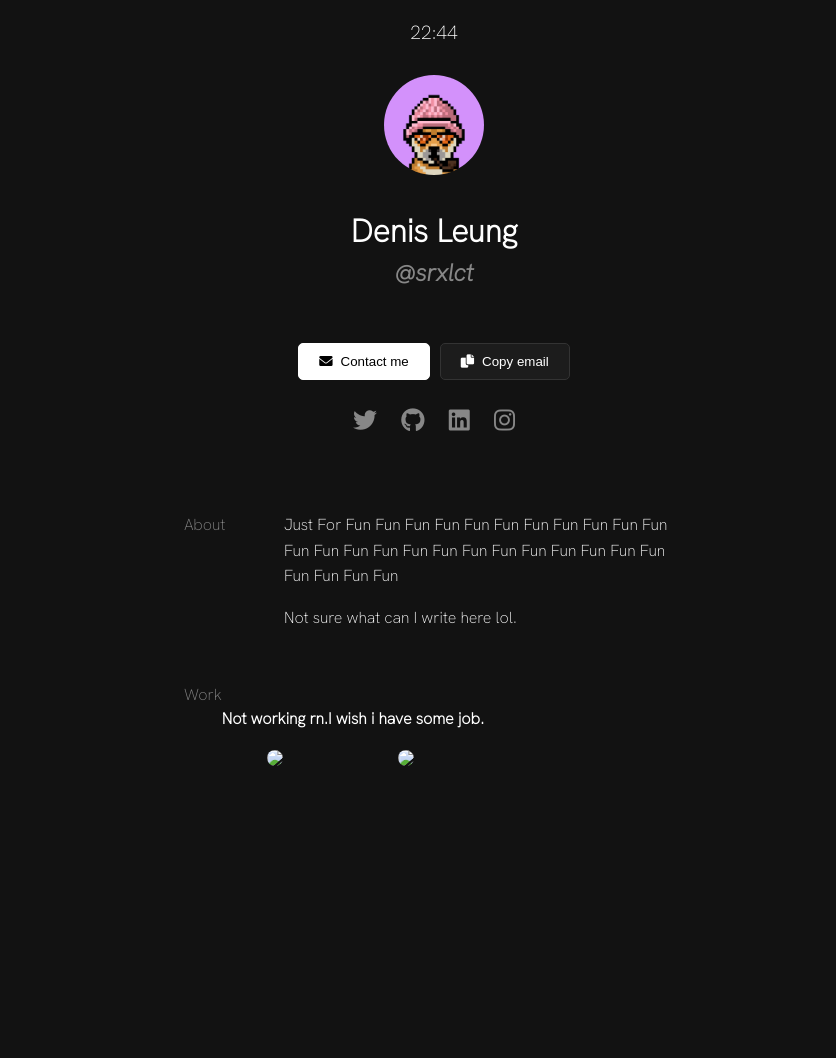
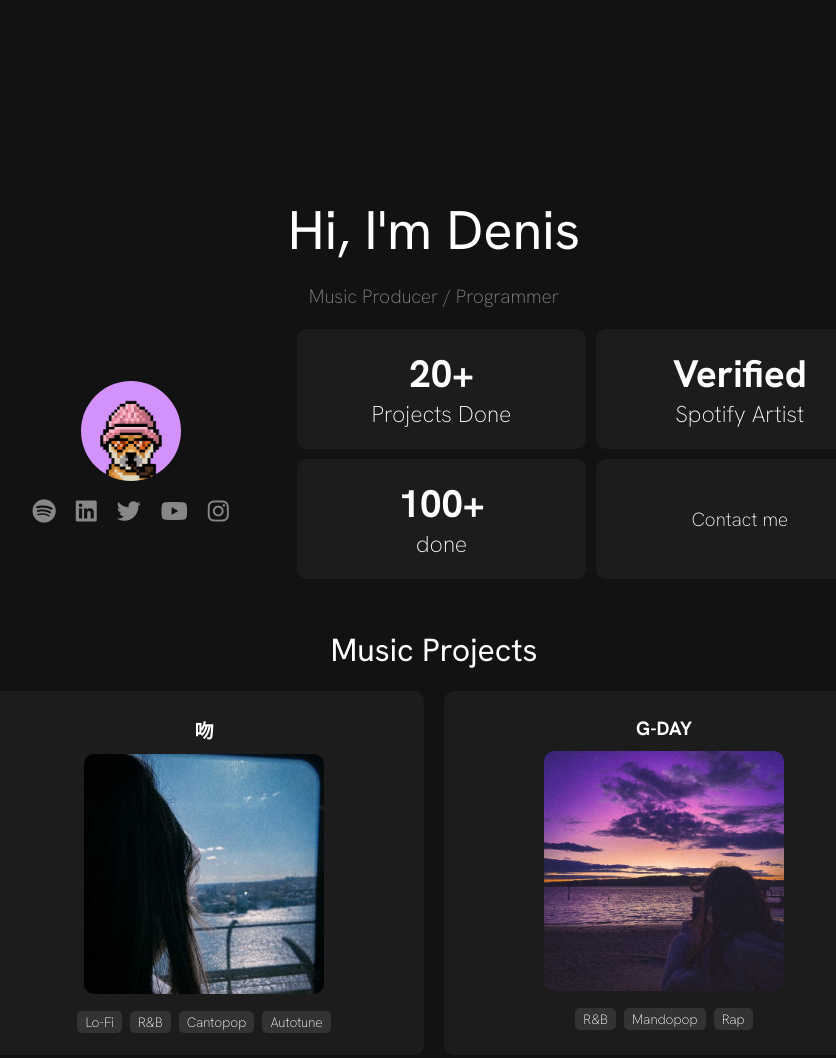
Before and after one commit to srxlct03/website, a plain HTML site: page index.html in a window 1280 px wide. Shown: the top 1058 px of the page, without its empty margins (206-1042 px from the left). Before the commit the page ends 811 px from the top, so only its background shows below. Drawn offline with nearby package versions, Linux system fonts and the light colour scheme.

Commit message:
Changed layout

```diff
--- a/index.html
+++ b/index.html
@@ -3,13 +3,13 @@
 <head>
     <meta charset="UTF-8">
     <meta name="viewport" content="width=device-width, initial-scale=1.0">
-    <title>srxlct</title>
+    <title>srx | Denis</title>
     <link rel="stylesheet" href="styles.css">
     <link rel="stylesheet" href="https://cdnjs.cloudflare.com/ajax/libs/font-awesome/6.0.0-beta3/css/all.min.css">
     <link rel="preconnect" href="https://fonts.googleapis.com">
     <link rel="preconnect" href="https://fonts.gstatic.com" crossorigin>
     <script src="https://cdnjs.cloudflare.com/ajax/libs/gsap/3.9.1/gsap.min.js"></script>
-    <link href="https://fonts.googleapis.com/css2?family=Hanken+Grotesk:ital,wght@0,200;1,200&display=swap" rel="stylesheet">
+    <link href="https://fonts.googleapis.com/css2?family=Hanken+Grotesk:wght@200;400;700&display=swap" rel="stylesheet">
 </head>
 <body>
     <div id="preloader">
@@ -47,47 +47,77 @@
             </g>
         </svg>
     </div>
-    <header>
-        <div class="time" id="time"></div>
+    <main>
+        <section class="hero">
+            <h1>Hi, I'm Denis</h1>
+            <p>Music Producer / Programmer</p>
+            <div class="grid-container">
                 <div class="profile">
                     <img src="images/profile.jpeg" alt="Profile Picture">
-            <h1>Denis Leung</h1>
-            <h2>@srxlct</h2>
+                    <div class="social-media">
+                        <a href="#"><i class="fab fa-spotify"></i></a>
+                        <a href="#"><i class="fab fa-linkedin"></i></a>
+                        <a href="#"><i class="fab fa-twitter"></i></a>
+                        <a href="#"><i class="fab fa-youtube"></i></a>
+                        <a href="#"><i class="fab fa-instagram"></i></a>
                     </div>
-        <div class="buttons">
-            <button id="contact-me">
-                <i class="fas fa-envelope"></i> Contact me
-            </button>
-            <button id="copy-email">
-                <i class="fas fa-copy"></i> Copy email
-            </button>
                 </div>
-        <div class="social-media">
-            <a href="https://twitter.com/s1n3ddd" target="_blank"><i class="fab fa-twitter"></i></a>
-            <a href="https://github.com/srxlct03" target="_blank"><i class="fab fa-github"></i></a>
-            <a href="https://linkedin.com/in/yourprofile" target="_blank"><i class="fab fa-linkedin"></i></a>
-            <a href="https://instagram.com/srxlct" target="_blank"><i class="fab fa-instagram"></i></a>
+                <div class="profile-info">
+                    <div class="stat-item">
+                        <span class="bold">20+</span>
+                        <span class="normal">Projects Done</span>
                     </div>
-    </header>
-    <main>
-        <section class="about">
-            <div class="about-content">
-                <h3>About</h3>
+                    <div class="stat-item">
+                        <span class="bold">Verified</span>
+                        <span class="normal">Spotify Artist</span>
                     </div>
-            <div class="about-text">
-                <p>Just For Fun Fun Fun Fun Fun Fun Fun Fun Fun Fun Fun Fun Fun Fun Fun Fun Fun Fun Fun Fun Fun Fun Fun Fun Fun Fun Fun Fun</p>
-                <p>Not sure what can I write here lol.</p>
+                    <div class="stat-item">
+                        <span class="bold">100+</span>
+                        <span class="normal">done</span>
+                    </div>
+                    <div class="stat-item" onclick="location.href='mailto:sr@srxlct.com'"><span>Contact me</span></div>
+                </div>
             </div>
         </section>
-        <section class="work">
-            <h3>Work</h3>
-            <div class="work-item">
-                <h4>Not working rn.</h4>
-                <img src="images/gamma.jpg">
+        <section class="projects">
+            <h2>Music Projects</h2>
+            <div class="projects-grid">
+                <div class="project-item" onclick="location.href='wen'">
+                    <h3>吻</h3>
+                    <img src="images/wen.jpg" alt="吻">
+                    <div class="project-tags">
+                        <span class="tag">Lo-Fi</span>
+                        <span class="tag">R&B</span>
+                        <span class="tag">Cantopop</span>
+                        <span class="tag">Autotune</span>
                     </div>
-            <div class="work-item">
-                <h4>I wish i have some job.</h4>
-                <img src="images/beta.jpg">
+                </div>
+                <div class="project-item" onclick="location.href='gday.html'">
+                    <h3>G-DAY</h3>
+                    <img src="images/gday.jpg" alt="G-DAY">
+                    <div class="project-tags">
+                        <span class="tag">R&B</span>
+                        <span class="tag">Mandopop</span>
+                        <span class="tag">Rap</span>
+                    </div>
+                </div>
+                <div class="project-item" data-url="befriend">
+                    <h3>Be Friend</h3>
+                    <img src="images/befriend.jpg" alt="Be Friend">
+                    <div class="project-tags">
+                        <span class="tag">Mandopop</span>
+                        <span class="tag">Hiphop</span>
+                    </div>
+                </div>
+                <div class="project-item" data-url="buke">
+                    <h3>不可</h3>
+                    <img src="images/buke.jpg" alt="不可">
+                    <div class="project-tags">
+                        <span class="tag">R&B</span>
+                        <span class="tag">Cantopop</span>
+                        <span class="tag">Autotune</span>
+                    </div>
+                </div>
             </div>
         </section>
     </main>
--- a/scripts.js
+++ b/scripts.js
@@ -1,53 +1,5 @@
 document.addEventListener("DOMContentLoaded", () => {
-    function updateTime() {
-        const timeElement = document.getElementById('time');
-        const now = new Date();
-        const hours = String(now.getHours()).padStart(2, '0');
-        const minutes = String(now.getMinutes()).padStart(2, '0');
-        timeElement.textContent = `${hours}:${minutes}`;
-    }
-
-    setInterval(updateTime, 1000);
-    updateTime();
-
-    const contactMeButton = document.getElementById('contact-me');
-    const copyEmailButton = document.getElementById('copy-email');
-
-    contactMeButton.addEventListener('click', () => {
-        window.location.href = 'mailto:sr@srxlct.com';
-    });
-
-    copyEmailButton.addEventListener('click', () => {
-        navigator.clipboard.writeText("sr@srxlct.com").then(() => {
-            showCustomPopup("Email copied to clipboard!");
-            copyEmailButton.classList.add('copied');
-            copyEmailButton.innerHTML = '<i class="fas fa-check"></i> Copied';
-            setTimeout(() => {
-                copyEmailButton.classList.remove('copied');
-                copyEmailButton.innerHTML = '<i class="fas fa-copy"></i> Copy email';
-            }, 3000);
-        });
-    });
-
-    function showCustomPopup(message) {
-        const popup = document.createElement('div');
-        popup.className = 'custom-popup';
-        popup.textContent = message;
-        document.body.appendChild(popup);
-
-        setTimeout(() => {
-            popup.classList.add('visible');
-        }, 10);
-
-        setTimeout(() => {
-            popup.classList.remove('visible');
-            setTimeout(() => {
-                document.body.removeChild(popup);
-            }, 500);
-        }, 3000);
-    }
-
-    // GSAP animation for SVG draw
+    // Preloader functionality
     gsap.to(".draw", {
         duration: 2,
         strokeDashoffset: 0,
@@ -63,4 +15,19 @@ document.addEventListener("DOMContentLoaded", () => {
             });
         }
     });
+
+    // Book a call button functionality
+    const bookCallButton = document.querySelector('.book-call');
+    bookCallButton.addEventListener('click', () => {
+        window.location.href = 'mailto:your-email@example.com';
+    });
+
+    // Project item click functionality
+    const projectItems = document.querySelectorAll('.project-item');
+    projectItems.forEach(item => {
+        item.addEventListener('click', () => {
+            const projectName = item.getAttribute('data-url');
+            window.location.href = `https://srxlct.com/${projectName}`;
+        });
+    });
 });
--- a/styles.css
+++ b/styles.css
@@ -1,3 +1,17 @@
+body {
+    margin: 0;
+    font-family: 'Hanken Grotesk', sans-serif;
+    background-color: #121212;
+    color: #ffffff;
+    display: flex;
+    flex-direction: column;
+    align-items: center;
+    justify-content: center;
+    min-height: 100vh;
+    padding: 0 20px;
+    font-weight: 200;
+}
+
 #preloader {
     position: fixed;
     width: 100%;
@@ -24,230 +38,164 @@
     stroke-dashoffset: 1000;
 }
 
-body {
-    margin: 0;
-    font-family: 'Hanken Grotesk', sans-serif;
-    background-color: #121212;
-    color: #ffffff;
+main {
+    margin-top: 150px; /* Reduced top margin */
+    text-align: center;
+}
+
+.hero {
+    margin-top: 20px;
+}
+
+.hero h1 {
+    font-size: 3.4em;
+    margin-bottom: 10px;
+    font-weight: 500;
+}
+
+.hero p {
+    font-size: 1.2em;
+    color: #878787;
+    margin-bottom: 10px;
+}
+
+.grid-container {
+    display: grid;
+    grid-template-columns: 1fr 2fr;
+    gap: 20px;
+    align-items: center;
+    margin-top: 20px;
+    max-width: 900px;
+    width: 100%;
+}
+
+.profile {
+    text-align: center;
+}
+
+.profile img {
+    width: 100px;
+    height: 100px;
+    border-radius: 50%;
+}
+
+.social-media {
+    display: flex;
+    justify-content: center;
+    margin-top: 10px;
+}
+
+.social-media a {
+    margin: 0 10px;
+    color: #878787;
+    text-decoration: none;
+    font-size: 1.5em;
+}
+
+.social-media a:hover {
+    color: #aacef1;
+}
+
+.profile-info {
+    display: grid;
+    grid-template-columns: 1fr 1fr;
+    gap: 10px;
+}
+
+.stat-item {
+    background-color: #1c1c1c;
+    border-radius: 10px;
+    padding: 20px;
+    text-align: center;
+    font-size: 1.2em;
     display: flex;
     flex-direction: column;
     align-items: center;
     justify-content: center;
-    min-height: 100vh;
-    font-optical-sizing: auto;
-    font-weight: 200;
-    font-style: normal;
+    cursor: pointer;
+    transition: background-color 0.3s ease;
+    width: 100%;
+    box-sizing: border-box;
 }
 
-header {
-    text-align: center;
-    margin: 20px 0;
+.stat-item span {
+    display: block;
 }
 
-.time {
-    font-size: 1.2em;
-    margin-bottom: 10px;
-    animation: slide-in 1s ease-in;
+.stat-item:hover {
+    background-color: #333333;
 }
 
-.profile img {
-    margin: 20px 0;
-    width: 100px;
-    height: 100px;
-    border-radius: 50%;
-    animation: slide-in 1s ease-in;
+.bold {
+    font-size: 2em;
+    text-align: center;
+    font-weight: 700;
 }
 
-.profile h1 {
-    margin: 10px 0 5px; /* Reduced bottom margin */
-    animation: slide-in 1s ease-in;
+.normal {
+    font-size: 1.2em;
+    text-align: center;
+    font-weight: 200;
 }
 
-.profile h2 {
-    margin: 5px 0;
-    font-style: italic;
-    color: #878787; /* Grey color for username */
-    animation: slide-in 1s ease-in;
+.projects {
+    margin: 20px 0;
+    max-width: 900px;
+    width: 100%;
 }
 
-.profile p {
-    animation: slide-in 1s ease-in;
+.projects h2 {
+    font-size: 2em;
+    margin-bottom: 20px;
+    margin-top: 50px;
+    font-weight: 400;
 }
 
-nav ul {
-    list-style-type: none;
-    padding: 0;
+.projects-grid {
+    display: grid;
+    grid-template-columns: repeat(2, 1fr);
+    gap: 20px;
 }
 
-nav ul li {
-    display: inline;
-    margin: 0 10px;
+.project-item {
+    background-color: #1c1c1c;
+    border-radius: 10px;
+    padding: 20px;
+    text-align: center;
+    transition: transform 0.3s ease;
+    width: 100%;
+    box-sizing: border-box;
 }
 
-nav ul li a {
-    color: #1e90ff;
-    text-decoration: none;
-    animation: slide-in 1s ease-in;
+.project-item img {
+    width: 60%;
+    border-radius: 10px;
+    margin-bottom: 10px;
 }
 
-.buttons {
-    margin: 50px 0 10px;
-    display: flex;
-    align-items: center;
-}
-
-.buttons button {
-    border: 1px solid #747474;
-    color: white;
-    padding: 10px 20px;
-    margin: 5px;
-    border-radius: 5px;
-    cursor: pointer;
-    transition: background-color 0.3s ease-in-out, border-color 0.3s ease-in-out, color 0.3s ease-in-out;
-    animation: slide-in 1s ease-in;
-    display: flex;
-    align-items: center;
-    gap: 8px;
-}
-
-#contact-me {
-    background-color: white;
-    color: black;
-    border-color: white;
-}
-
-#contact-me:hover {
-    background-color: #c1c1c1;
-    border-color: #c1c1c1;
-}
-
-#copy-email {
-    background-color: #1c1c1c;
-    border-color: #333333;
-    transition: all 0.3s ease-in-out;
-}
-
-#copy-email:hover {
-    background-color: #80a7cb;
-    border-color: #80a7cb;
-}
-
-.buttons span {
-    margin: 0 10px;
-    color: #ffffff;
-}
-
-.social-media {
-    margin: 20px 0;
-    animation: slide-in 1s ease-in;
-}
-
-.social-media a {
-    margin: 0 10px;
-    color: #878787;  /* Grey color */
-    text-decoration: none;
-    font-size: 1.5em;
-    transition: color 0.3s ease-in-out, text-shadow 0.3s ease-in-out;
-}
-
-.social-media a:hover {
-    color: #aacef1;  /* Brighter color on hover */
-}
-
-.about, .work {
-    margin: 20px 0;
-    max-width: 500px;
-    display: flex;
-    align-items: flex-start;
-    color: white;
-}
-
-.about-content {
-    width: 80px;
-    margin-right: 20px;
-    animation: slide-in 1s ease-in;
-    display: flex;
-    align-items: center;
-}
-
-.about-content h3, .work h3 {
-    font-size: 1em;  /* Match paragraph font size */
-    line-height: 1.6;
-    font-weight: normal;  /* Adjust to match paragraph font weight if needed */
-    color: #878787;  /* Grey color */
-}
-
-.about-text {
-    flex: 1;
-    line-height: 1.6;  /* Adjust this value as needed */
-    animation: slide-in 1s ease-in;
-}
-
-.work {
-    text-align: center;
-    animation: slide-in 1s ease-in;
-}
-
-.work-item {
-    margin: 20px 0;
-    animation: slide-in 1s ease-in;
-}
-
-.work-item img {
-    width: 100%;
-    border-radius: 10px;
-    transition: transform 0.3s ease-in-out;
-    animation: slide-in 1s ease-in;
-}
-
-.work-item img:hover {
+.project-item:hover {
     transform: scale(1.05);
 }
 
-.custom-popup {
-    position: fixed;
-    bottom: 20px;
-    right: 20px;
+.project-item h3 {
+    margin-bottom: 10px;
+    font-size: 1.2em;
+    margin-top: 5px;
+}
+
+.tag {
+    display: inline-block;
     background-color: #333;
     color: #fff;
-    padding: 10px 20px;
+    padding: 2px 8px;
     border-radius: 5px;
-    box-shadow: 0 2px 10px rgba(0, 0, 0, 0.2);
-    opacity: 0;
-    transition: opacity 0.5s ease-in-out, transform 0.5s ease-in-out;
-    transform: translateY(20px);
-    z-index: 1000;
+    font-size: 0.85em;
+    margin: 2px;
 }
 
-.custom-popup.visible {
-    opacity: 1;
-    transform: translateY(0);
+.project-tags {
+    display: flex;
+    flex-wrap: wrap;
+    justify-content: center;
+    gap: 4px;
 }
-
-@keyframes slide-in {
-    from {
-        transform: translateY(100%);
-        opacity: 0;
-    }
-    to {
-        transform: translateY(0);
-        opacity: 1;
-    }
-}
-
-/* Media Queries for Responsiveness */
-@media (max-width: 768px) {
-    .about, .work {
-        margin-right: 20px;
-    }
-
-    .about-content {
-        width: 50px;
-        margin-left: 20px;
-        margin-bottom: 10px;
-    }
-
-    .buttons span {
-        display: none;
-    }
-}
```
Also changed, not shown: befriend.html (added, +24 -0 lines), buke.html (added, +24 -0 lines), gday.html (added, +24 -0 lines), wen.html (added, +24 -0 lines), images/befriend.jpg (added), images/buke.jpg (added), images/gday.jpg (added), images/wen.jpg (added). Lines whose indentation alone changed are shown as unchanged.
